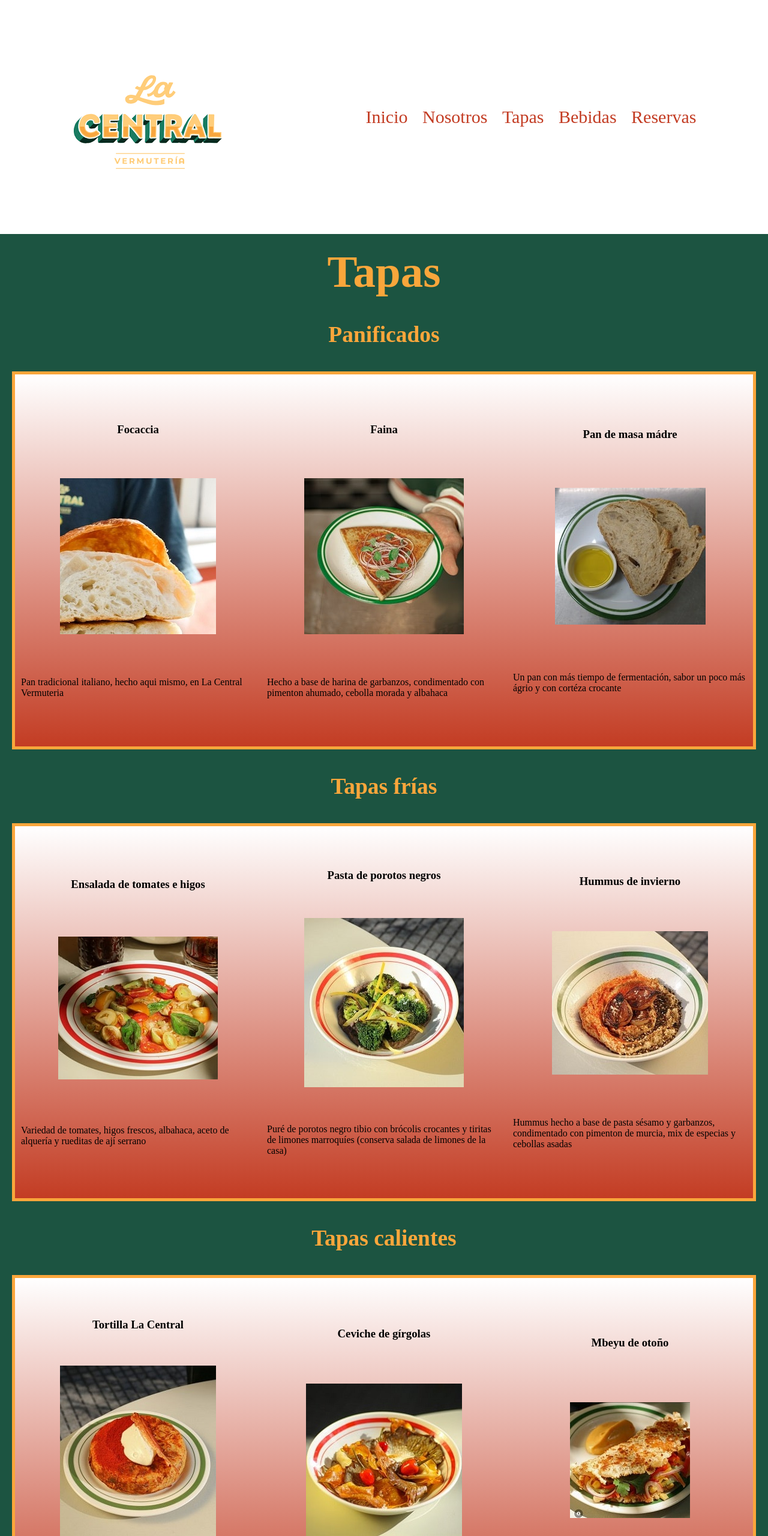
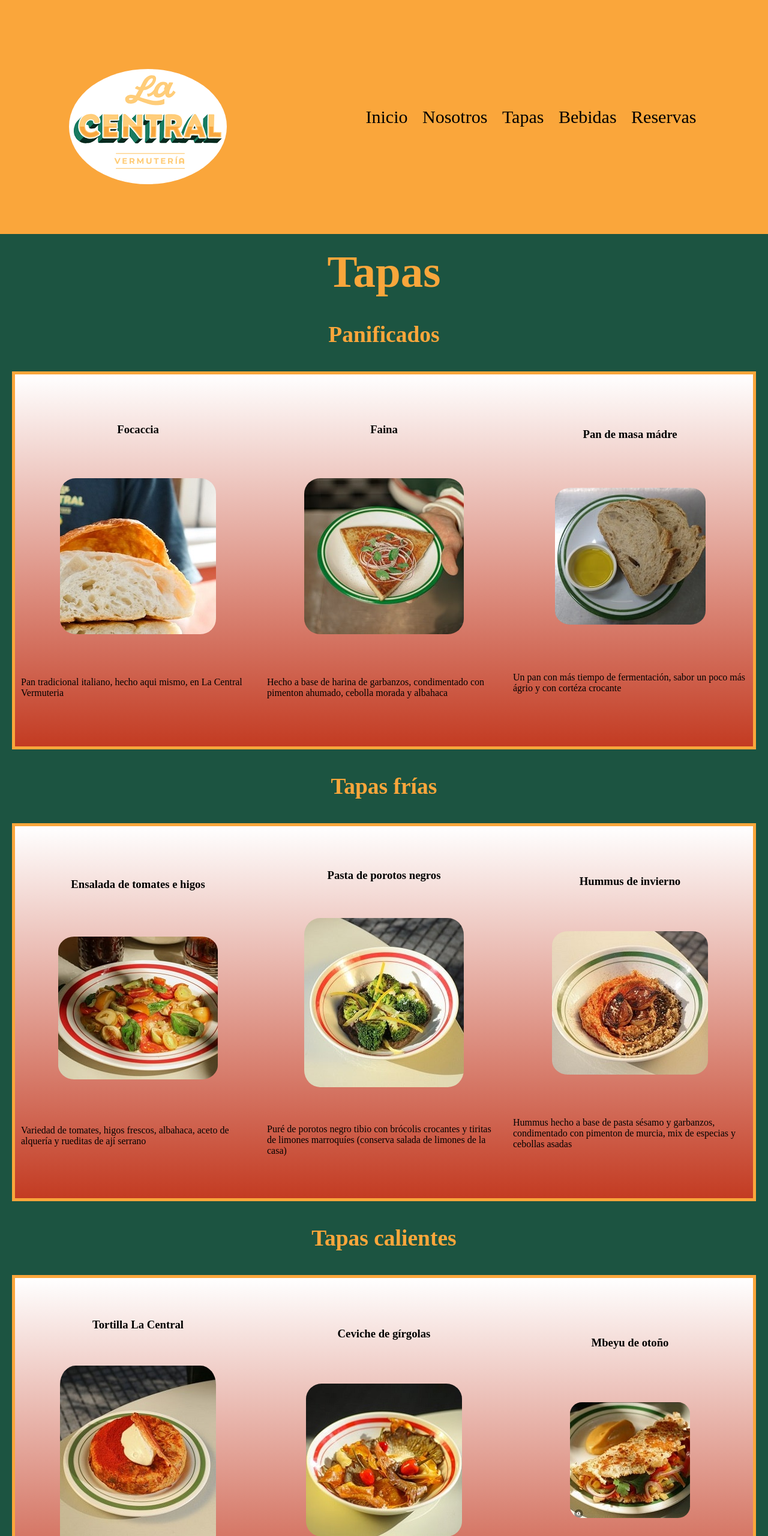
Before and after one commit to Emiliano-Guerra/Lacentral, a website: page Pages/tapas.html in a window 1280 px wide. Shown: the top 2560 px of the page at 60% size. Drawn offline with Linux system fonts and the light colour scheme.

Commit message:
Ruta de fotos

```diff
--- a/Pages/tapas.html
+++ b/Pages/tapas.html
@@ -18,7 +18,7 @@
     <header id="header">
         <div class="logo">
             <a href="../index.html">
-            <img src="../Img/Logo/logoblanco-min.png" alt="">
+            <img src="../img/logo/logoblanco-min.png" class="logoimagen" alt="">
             </a>
         </div>
         <nav class="nav">
@@ -44,21 +44,21 @@
             <div class="grillaPanes">
                 <div class="pan">
                     <h3>Focaccia</h3>
-                    <img src="../Img/Tapas/focaccia-min.jpeg" alt="Focaccia">
+                    <img src="../img/tapas/focaccia-min.jpeg" class="bordesfotos" alt="Focaccia">
                     <p>
                         Pan tradicional italiano, hecho aqui mismo, en La Central Vermuteria
                     </p>
                 </div>
                 <div class="pan">
                     <h3>Faina</h3>
-                    <img src="../Img/Tapas/faina-min.jpg" alt="Faina">
+                    <img src="../img/tapas/faina-min.jpg" class="bordesfotos" alt="Faina">
                     <p>
                         Hecho a base de harina de garbanzos, condimentado con pimenton ahumado, cebolla morada y albahaca
                     </p>
                 </div>
                 <div class="pan">
                     <h3>Pan de masa mádre</h3>
-                    <img src="../Img/Tapas/masamadre.jpeg" alt="Pan de masa madre">
+                    <img src="../img/tapas/masamadre.jpeg" class="bordesfotos" alt="Pan de masa madre">
                     <p>
                         Un pan con más tiempo de fermentación, sabor un poco más ágrio y con cortéza crocante
                     </p>
@@ -71,21 +71,21 @@
             <div class="grillaTfrias">
                 <div class="frias">
                     <h3>Ensalada de tomates e higos</h3>
-                    <img src="../Img/Tapas/tomates-min.jpg" alt="Ensalada de tomates e higos">
+                    <img src="../img/tapas/tomates-min.jpg" class="bordesfotos" alt="Ensalada de tomates e higos">
                     <p>
                         Variedad de tomates, higos frescos, albahaca, aceto de alquería y rueditas de ají serrano
                     </p>
                 </div>
                 <div class="frias">
                     <h3>Pasta de porotos negros</h3>
-                    <img src="../Img/Tapas/porotos-min.jpg" alt="Porotos negros y limones marroquíes">
+                    <img src="../img/tapas/porotos-min.jpg" class="bordesfotos" alt="Porotos negros y limones marroquíes">
                     <p>
                         Puré de porotos negro tibio con brócolis crocantes y tiritas de limones marroquíes (conserva salada de limones de la casa)
                     </p>
                 </div>
                 <div class="frias">
                     <h3>Hummus de invierno</h3>
-                    <img src="../Img/Tapas/hummus-min.jpg" alt="Hummus de invierno">
+                    <img src="../img/tapas/hummus-min.jpg" class="bordesfotos" alt="Hummus de invierno">
                     <p>
                         Hummus hecho a base de pasta sésamo y garbanzos, condimentado con pimenton de murcia, mix de especias y cebollas asadas
                     </p>
@@ -98,21 +98,21 @@
             <div class="grillaTcalientes">
                 <div class="calientes">
                     <h3>Tortilla La Central</h3>
-                    <img src="../Img/Tapas/tortilla-min.jpg" alt="Tortilla">
+                    <img src="../img/tapas/tortilla-min.jpg" class="bordesfotos" alt="Tortilla">
                     <p>
                         Tortilla de papa al estilo español, pimenton de murcia, alioli, bácon
                     </p>
                 </div>
                 <div class="calientes">
                     <h3>Ceviche de gírgolas</h3>
-                    <img src="../Img/Tapas/ceviche-min.jpg" alt="Ceviche de girgolas">
+                    <img src="../img/tapas/ceviche-min.jpg" class="bordesfotos" alt="Ceviche de girgolas">
                     <p>
                         Base de papa 85° rallada con leche de tigre picante y girgolas
                     </p>
                 </div>
                 <div class="calientes">
                     <h3>Mbeyu de otoño</h3>
-                    <img src="../Img/Tapas/mbeyu.jpg" alt="Mbeyu">
+                    <img src="../img/tapas/mbeyu.jpg" class="bordesfotos" alt="Mbeyu">
                     <p class="parrafos">
                         Taquito de harina de mandioca y queso pategras, rellena de un pico de gallo
                     </p>
--- a/scss/_header.scss
+++ b/scss/_header.scss
@@ -1,6 +1,6 @@
 header {
     height: 390px;
-    background-color: white;
+    background-color:$color-header;
     display: flex;
     justify-content: space-around;
     align-items: center;
@@ -8,6 +8,9 @@ header {
         height: 200px;
         width: 300px;
         padding: 20px;
+        .logoimagen{
+            border-radius: 50%;
+        }
     }
     .nav {
         display: flex;
@@ -21,7 +24,7 @@ header {
             list-style: none;
             a{
                 text-decoration: none;
-                color: #c33c23;
+                color:$color-nav;
                 font-size: 30px;
             }
         }
--- a/scss/_main.scss
+++ b/scss/_main.scss
@@ -4,10 +4,7 @@ main {
         padding: 30px;
         display: flex;
         justify-content: space-around;
-        align-items: center;
-        .imgindex{
-            border: $border;
-        }
+        align-items: cer;
     }
 }
 #main {
@@ -43,6 +40,9 @@ main {
             display: flex;
             flex-direction: column;
             align-items: center;
+            .bordesfotos {
+                border-radius: 10%;
+            }
         }
         .pan:first-child {
             grid-area: uno;
@@ -88,6 +88,9 @@ main {
             display: flex;
             flex-direction: column;
             align-items: center;
+            .bordesfotos {
+                border-radius: 10%;
+            }
         }
         .frias:first-child {
             margin: $margin-grilla;
@@ -133,6 +136,9 @@ main {
             display: flex;
             flex-direction: column;
             align-items: center;
+            .bordesfotos {
+                border-radius: 10%;
+            }
         }
         .calientes:first-child {
             margin: $margin-grilla;
@@ -179,6 +185,9 @@ main {
             display: flex;
             flex-direction: column;
             justify-content: space-evenly;
+            .bordesfotos {
+                border-radius: 10%;
+            }
         }
         .cocktail:first-child {
             grid-area: uno;
--- a/scss/_variables.scss
+++ b/scss/_variables.scss
@@ -1,7 +1,9 @@
 $color-main: #1c5441;
+$color-header:#faa63b;
+$color-nav: black;
 $border: #faa63b solid 5px;
 $size-grilla: 600px;
-$background-grilla: linear-gradient(white, #c33c23);
+$background-grilla: linear-gradient(white, #c33b22);
 $margin-grilla: 10px;
 $color-textgrilla: black;
 $color-titles: #faa63b;
```
Also changed, not shown: Pages/bebidas.html (+5 -5 lines), Pages/inicio.html (+1 -1 lines), Pages/nosotros.html (+4 -4 lines), Pages/reservas.html (+1 -1 lines), index.html (+7 -7 lines), css/style.css, 1 other file.
